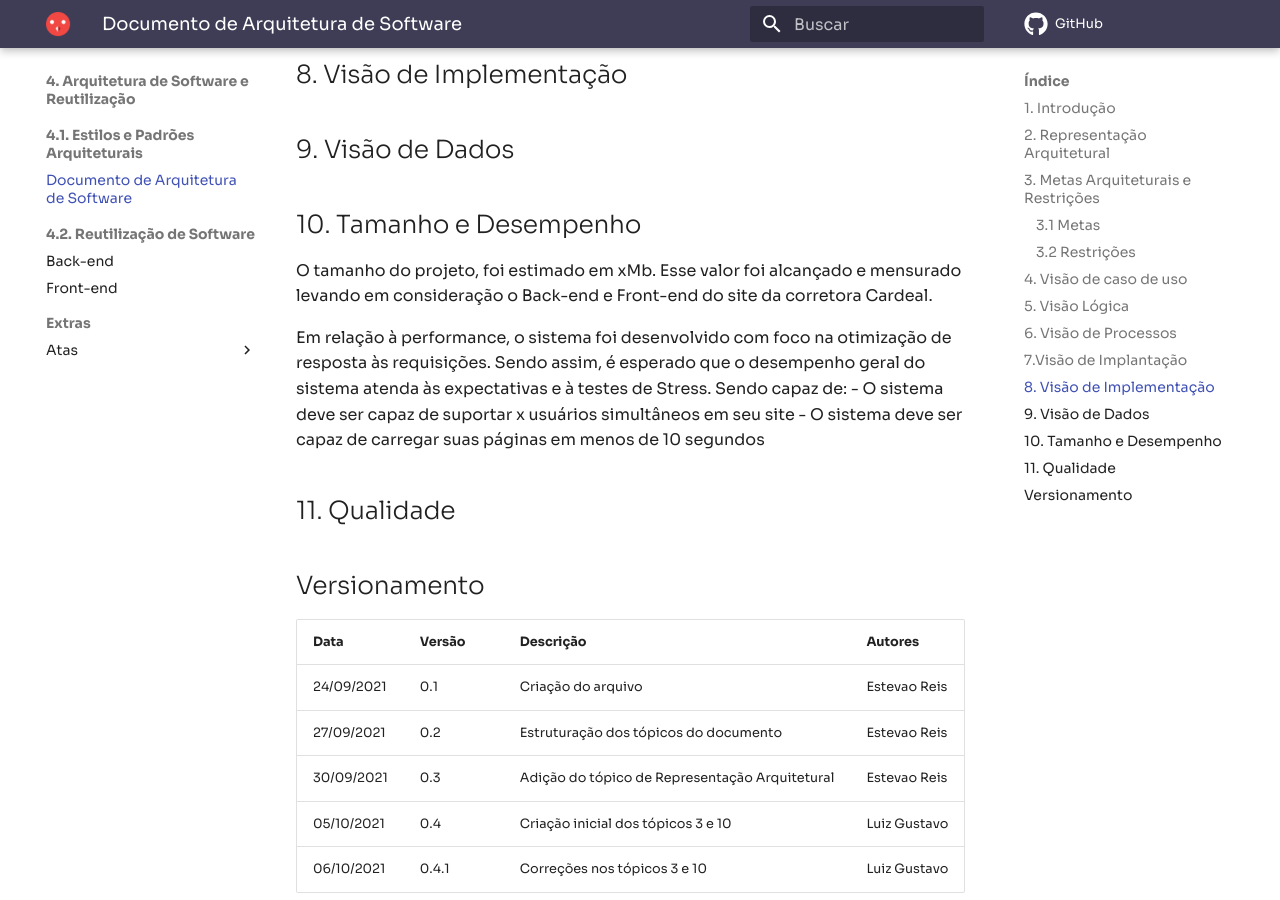
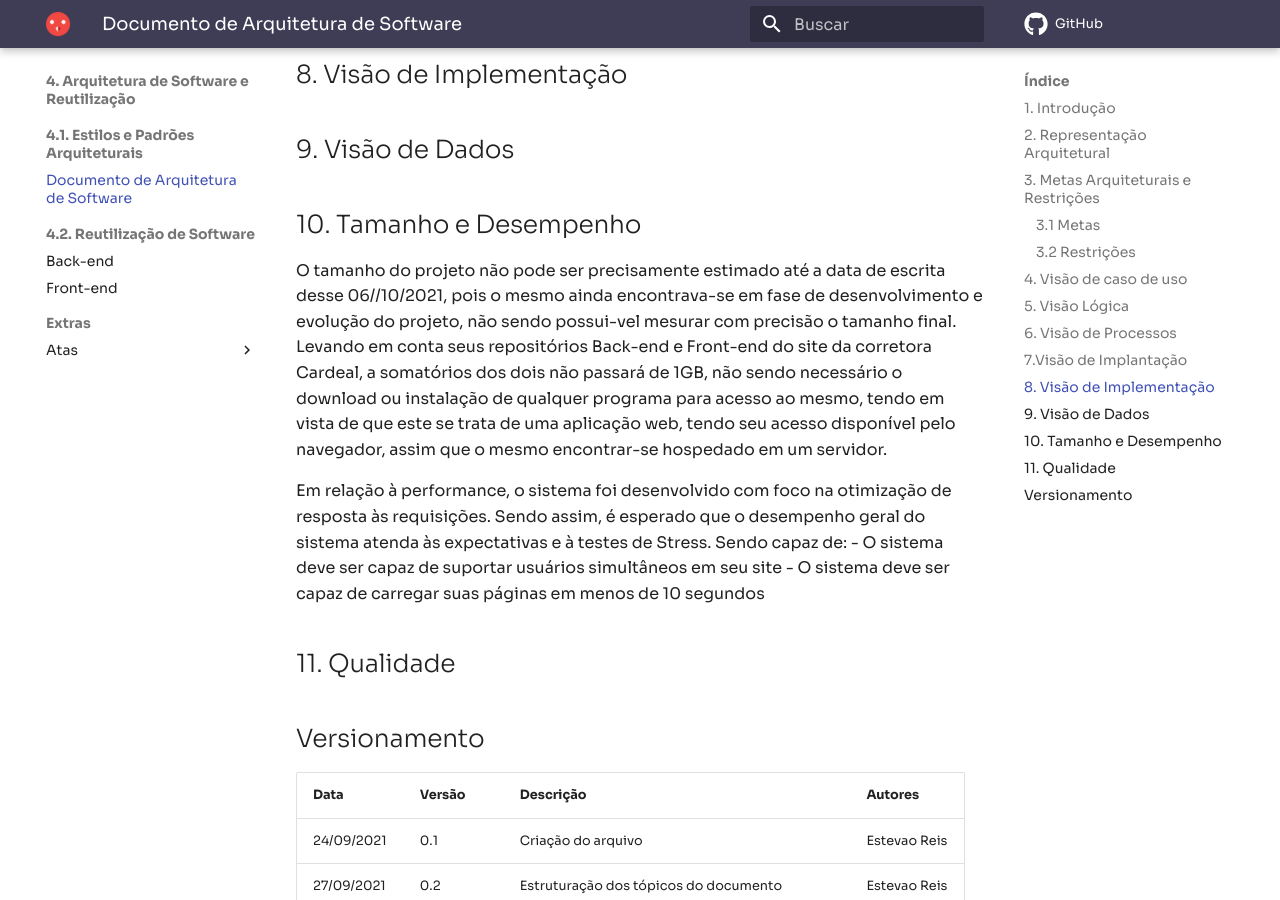
Before and after one commit to UnBArqDsw2021-1/2021.1_G04_Cardeal, an MkDocs documentation site: the page built from docs/arquitetura/das.md, in a window 1280 px wide and 900 px high, scrolled down 1607 px. Built offline with MkDocs 1.6.1 and Material for MkDocs 9.7.7, drawn with Linux system fonts in a browser that asks for light colours; comment, search, counter and statistics services are not loaded.

Commit message:
Correção do tópico 10

```diff
--- a/docs/arquitetura/das.md
+++ b/docs/arquitetura/das.md
@@ -37,10 +37,10 @@
 
 ## 10. Tamanho e Desempenho
 
-O tamanho do projeto, foi estimado em xMb. Esse valor foi alcançado e mensurado levando em consideração o Back-end e Front-end do site da corretora Cardeal.
+O tamanho do projeto não pode ser precisamente estimado até a data de escrita desse 06//10/2021, pois o mesmo ainda encontrava-se em fase de desenvolvimento e evolução do projeto, não sendo possui-vel mesurar com precisão o tamanho final. Levando em conta seus repositórios Back-end e Front-end do site da corretora Cardeal, a somatórios dos dois não passará de 1GB, não sendo necessário o download ou instalação de qualquer programa para acesso ao mesmo, tendo em vista de que este se trata de uma aplicação web, tendo seu acesso disponível pelo navegador, assim que o mesmo encontrar-se hospedado em um servidor.
 
 Em relação à performance, o sistema foi desenvolvido com foco na otimização de resposta às requisições. Sendo assim, é esperado que o desempenho geral do sistema atenda às expectativas e à testes de Stress. Sendo capaz de:
-- O sistema deve ser capaz de suportar x usuários simultâneos em seu site
+- O sistema deve ser capaz de suportar usuários simultâneos em seu site
 - O sistema deve ser capaz de carregar suas páginas em menos de 10 segundos
 
 ## 11. Qualidade
```
